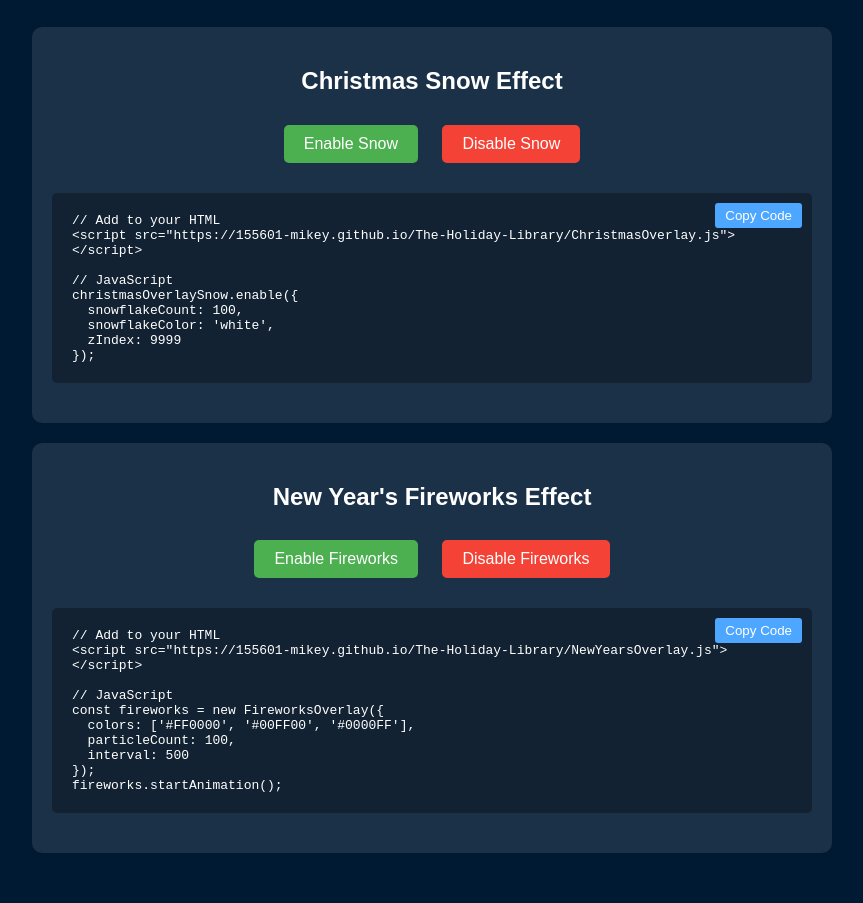
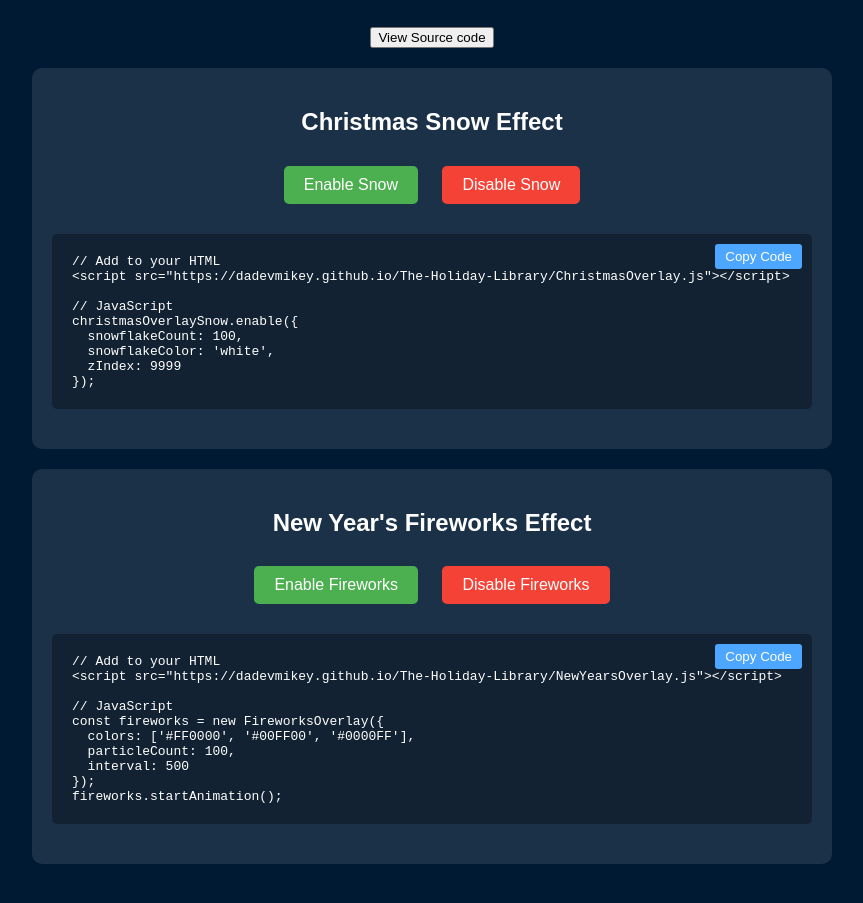
Before and after one commit to 155601-Mikey/The-Holiday-Library, a plain HTML site: page index.html in a window 1280 px wide. Shown: the part 95-998 px from the top of the page, without its empty margins (208-1071 px from the left). Drawn offline with Linux system fonts and the light colour scheme; a script that the page names is missing.

Commit message:
Update index.html

```diff
--- a/index.html
+++ b/index.html
@@ -117,6 +117,7 @@ pre {
 <body>
 <div class="container">
   <h1>Holiday Library Examples</h1>
+  <button id="viewSourceCode" href="https://github.com/DaDevMikey/The-Holiday-Library/">View Source code</button>
 
   <div class="demo-section">
     <h2>Christmas Snow Effect</h2>
@@ -126,7 +127,7 @@ pre {
       <button class="copy-button" onclick="copyCode(this)">Copy Code</button>
       <pre>
 // Add to your HTML
-&lt;script src="https://155601-mikey.github.io/The-Holiday-Library/ChristmasOverlay.js">&lt;/script>
+&lt;script src="https://dadevmikey.github.io/The-Holiday-Library/ChristmasOverlay.js">&lt;/script>
 
 // JavaScript
 christmasOverlaySnow.enable({
@@ -145,7 +146,7 @@ christmasOverlaySnow.enable({
       <button class="copy-button" onclick="copyCode(this)">Copy Code</button>
       <pre>
 // Add to your HTML
-&lt;script src="https://155601-mikey.github.io/The-Holiday-Library/NewYearsOverlay.js">&lt;/script>
+&lt;script src="https://dadevmikey.github.io/The-Holiday-Library/NewYearsOverlay.js">&lt;/script>
 
 // JavaScript
 const fireworks = new FireworksOverlay({
@@ -162,8 +163,8 @@ fireworks.startAnimation();</pre>
 <div id="fireworksContainer"></div>
 
 <!-- Load libraries -->
-<script src="https://155601-mikey.github.io/The-Holiday-Library/ChristmasOverlay.js"></script>
-<script src="https://155601-mikey.github.io/The-Holiday-Library/NewYearsOverlay.js"></script>
+<script src="https://dadevmikey.github.io/The-Holiday-Library/ChristmasOverlay.js"></script>
+<script src="https://dadevmikey.github.io/The-Holiday-Library/NewYearsOverlay.js"></script>
 
 <script>
 let fireworksInstance;
```
